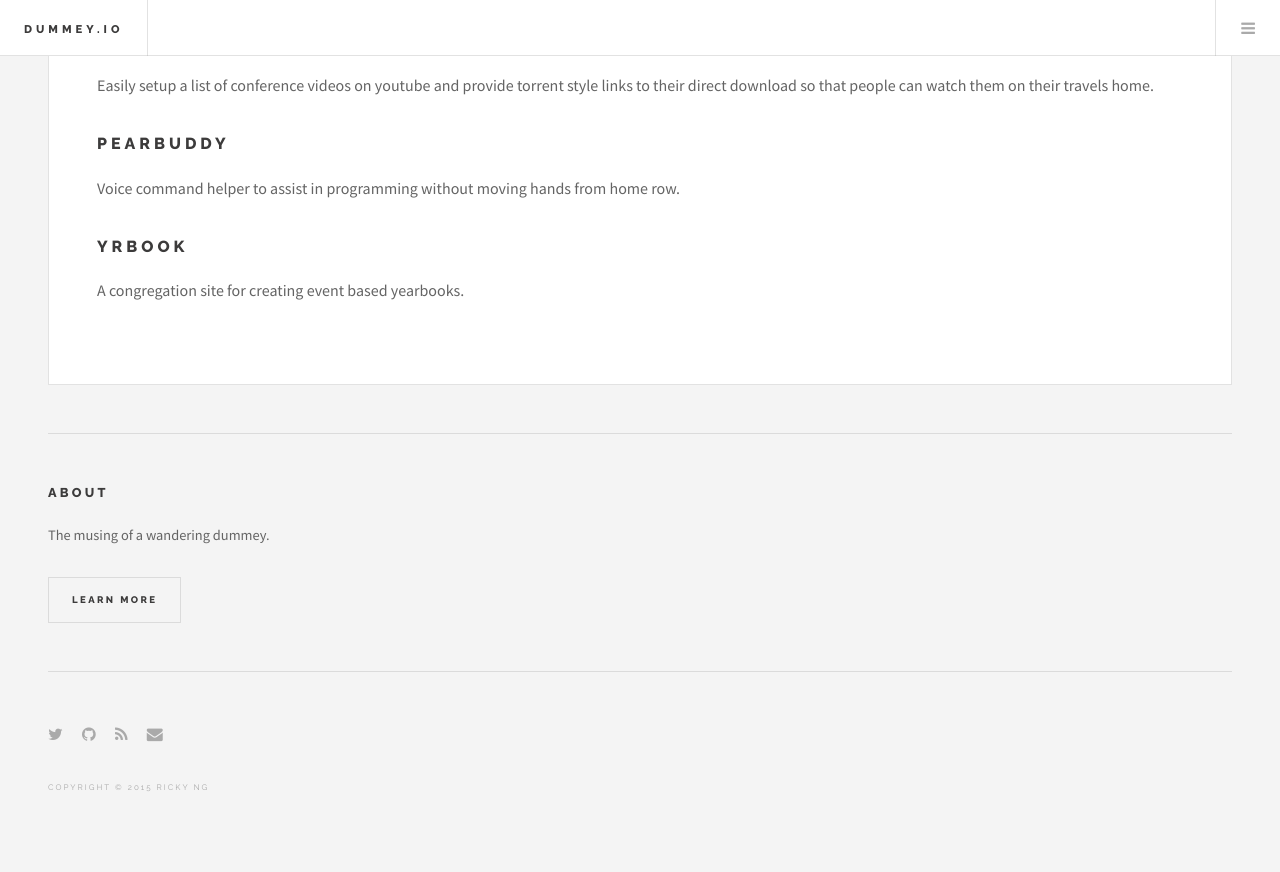
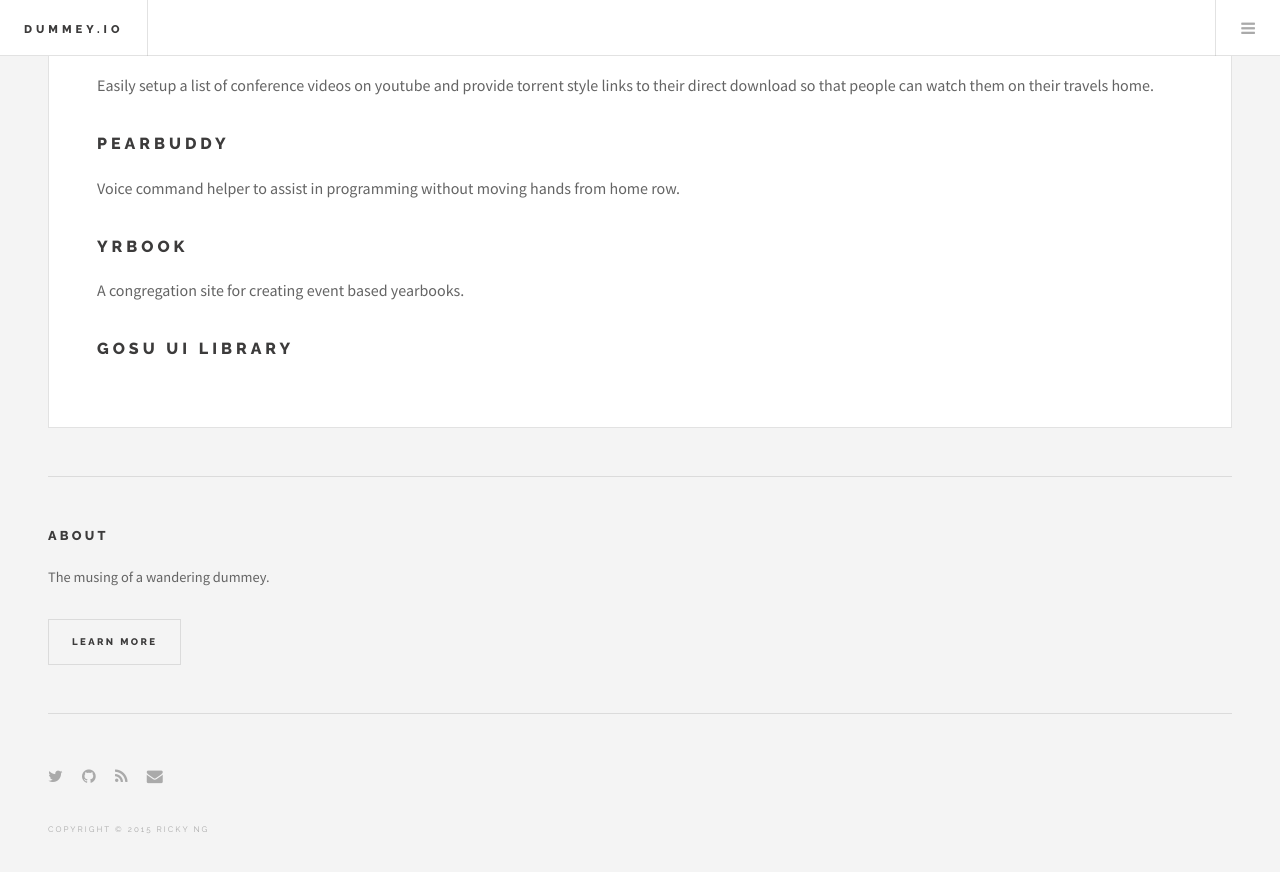
Before and after one commit to dummey/dummey.github.io, a Jekyll site: the page built from project_ideas.md, in a window 1280 px wide and 900 px high, scrolled down 1182 px. Shown: the top 872 px of the window. Built offline with Jekyll 4.4.1, drawn with Linux system fonts in a browser that asks for light colours.

Commit message:
Update project_ideas.md

```diff
--- a/project_ideas.md
+++ b/project_ideas.md
@@ -32,3 +32,5 @@ Voice command helper to assist in programming without moving hands from home row
 
 #YrBook
 A congregation site for creating event based yearbooks.
+
+#Gosu UI Library
```
